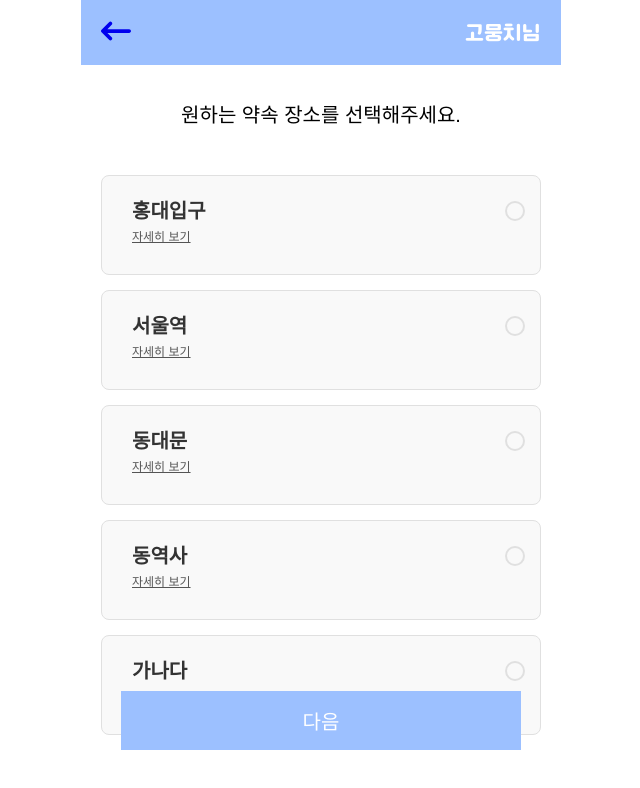
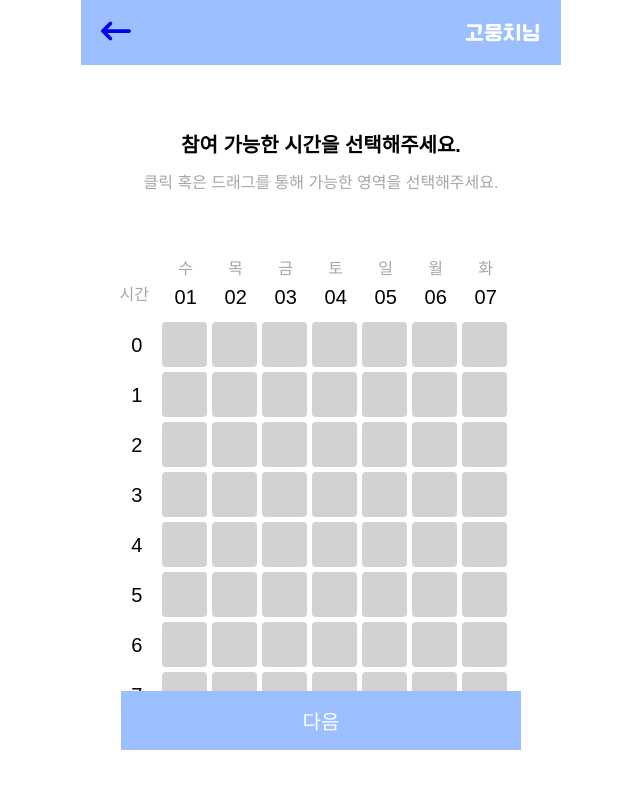
Before and after one commit to FRONT-END-BOOTCAMP-PLUS-3/moongchija, a Next.js app: page /vote/1 in a window 1280 px wide. Shown: the top 788 px of the page, without its empty margins (319-959 px from the left). Built offline with nearby package versions, Linux system fonts and the light colour scheme; a web font is replaced by a local one.

Commit message:
[style] vote url 내에서 컴포넌트 변환 및 스타일 수정

```diff
--- a/app/(with-arrow-header)/vote/[id]/_components/PlaceVote.module.scss
+++ b/app/(with-arrow-header)/vote/[id]/_components/PlaceVote.module.scss
@@ -22,23 +22,24 @@
       display: flex;
       flex-direction: column;
       padding: 15px;
-      border: 1px solid #e0e0e0;
+      border: 1px solid var(--grey-1-color);
       border-radius: 8px;
-      background: #f9f9f9;
+      background: var(--grey-2-color);
       cursor: pointer;
       transition: background 0.2s ease;
 
       &:hover {
-        background: #f0f0f0;
+        border-color: var(--pupple-color);
+        background: #ecebff;
       }
 
       &.selected {
-        border-color: #6200ee;
+        border-color: var(--pupple-color);
         background: #ecebff;
 
         .radioButton {
-          border-color: #6200ee;
-          background: #6200ee;
+          border-color: var(--pupple-color);
+          background: var(--pupple-color);
         }
       }
 
@@ -53,6 +54,11 @@
           font-size: var(--font-size-md);
           font-weight: bold;
           color: #333333;
+          .markerIcon {
+            margin-right: 5px;
+            font-size: var(--font-size-sm);
+            color: var(--pupple-color);
+          }
         }
         .radioButton {
           display: flex;
@@ -60,13 +66,13 @@
           justify-content: center;
           width: 20px;
           height: 20px;
-          border: 2px solid #e0e0e0;
+          border: 2px solid var(--grey-1-color);
           border-radius: 50%;
           transition: background 0.2s ease, border-color 0.2s ease;
 
           &.checked {
             background: #fff;
-            border-color: #6200ee;
+            border-color: var(--pupple-color);
           }
           .innerButton {
             width: 10px;
@@ -76,8 +82,8 @@
             transition: background 0.2s ease, border-color 0.2s ease;
 
             &.checked {
-              background: #6200ee;
-              border-color: #6200ee;
+              background: var(--pupple-color);
+              border-color: var(--pupple-color);
             }
           }
         }
@@ -86,11 +92,14 @@
       .placeLink {
         display: block;
         width: 60px;
-        margin-left: 15px;
+        margin-left: 38px;
         font-size: var(--font-size-xs);
         color: #555555;
         text-decoration: underline;
         white-space: nowrap;
+        &:hover {
+          color: var(--pupple-color);
+        }
       }
     }
   }
--- a/app/(with-arrow-header)/vote/[id]/_components/PlaceVote.tsx
+++ b/app/(with-arrow-header)/vote/[id]/_components/PlaceVote.tsx
@@ -2,20 +2,19 @@
 import { useState } from "react";
 import styles from "./PlaceVote.module.scss";
 import Button from "@/components/button/Button";
+import { FaMapMarkerAlt } from "react-icons/fa";
 
 interface Place {
   place: string;
   place_url: string;
 }
+interface PlaceVoteProps {
+  votePlaces: Place[];
+  onPlaceSelect: (place: string) => void; // 장소 선택 완료 시 호출되는 함수
+}
 
-const PlaceVote = () => {
-  const places: Place[] = [
-    { place: "홍대입구", place_url: "https://naver.me/xEABuNEP" },
-    { place: "서울역", place_url: "https://naver.me/xEABuNEP" },
-    { place: "동대문", place_url: "https://naver.me/xEABuNEP" },
-    { place: "동역사", place_url: "https://naver.me/xEABuNEP" },
-    { place: "가나다", place_url: "https://naver.me/xEABuNEP" },
-  ];
+const PlaceVote: React.FC<PlaceVoteProps> = ({ votePlaces, onPlaceSelect }) => {
+  const places: Place[] = votePlaces;
   const [selectedPlace, setSelectedPlace] = useState<string>("");
 
   const handleSelect = (place: string) => {
@@ -23,8 +22,7 @@ const PlaceVote = () => {
   };
   const handleSubmit = () => {
     if (selectedPlace) {
-      console.log("선택된 장소:", selectedPlace); // 콘솔 출력
-      alert(`선택된 장소: ${selectedPlace}`); // 사용자 피드백
+      onPlaceSelect(selectedPlace);
     } else {
       alert("장소를 선택해주세요.");
     }
@@ -43,7 +41,10 @@ const PlaceVote = () => {
             onClick={() => handleSelect(item.place)}
           >
             <div className={styles.itemTop}>
-              <div className={styles.placeName}>{item.place}</div>
+              <div className={styles.placeName}>
+                <FaMapMarkerAlt className={styles.markerIcon} />
+                {item.place}
+              </div>
               <div
                 className={`${styles.radioButton} ${
                   selectedPlace === item.place ? styles.checked : ""
--- a/app/(with-arrow-header)/vote/[id]/_components/TimeVote.module.scss
+++ b/app/(with-arrow-header)/vote/[id]/_components/TimeVote.module.scss
@@ -1,4 +1,5 @@
 .timeVoteContainer {
+  height: 100%;
   margin: 0 auto;
   background: white;
   padding: 20px;
@@ -17,8 +18,7 @@
   }
 
   .schedule {
-    width: 443px;
-
+    margin-left: 3%;
     .row {
       display: flex;
       margin-bottom: 10px;
--- a/app/(with-arrow-header)/vote/[id]/_components/TimeVote.tsx
+++ b/app/(with-arrow-header)/vote/[id]/_components/TimeVote.tsx
@@ -7,12 +7,16 @@ interface TimeRange {
   start_time: string; // "2025-01-02 12:00:00"
   end_time: string; // "2025-01-10 22:00:00"
 }
+interface TimeVotePageProps {
+  voteTimes: TimeRange;
+  onTimeSelect: (times: string[]) => void; // 시간 선택 완료 시 호출되는 함수
+}
 
-const TimeVotePage = () => {
-  const timeRange: TimeRange = {
-    start_time: "2025-01-01 00:00:00",
-    end_time: "2025-01-08 23:00:00",
-  };
+const TimeVotePage: React.FC<TimeVotePageProps> = ({
+  voteTimes,
+  onTimeSelect,
+}) => {
+  const timeRange: TimeRange = voteTimes;
 
   // 날짜 및 시간 목록 생성 함수
   const getDateList = (start: Date, end: Date) => {
@@ -106,8 +110,11 @@ const TimeVotePage = () => {
       });
     });
 
-    console.log(selectedArray); // 선택된 시간 출력
-    return selectedArray;
+    if (selectedArray.length === 0) {
+      alert("날짜를 선택해주세요");
+    } else {
+      return onTimeSelect(selectedArray);
+    }
   };
 
   return (
--- a/app/(with-arrow-header)/vote/[id]/page.tsx
+++ b/app/(with-arrow-header)/vote/[id]/page.tsx
@@ -3,12 +3,63 @@
 import styles from "./vote.module.scss";
 import TimeVotePage from "./_components/TimeVote";
 import PlaceVote from "./_components/PlaceVote";
+import { useState } from "react";
+
+interface VoteRange {
+  start_time: string; // "2025-01-02 12:00:00"
+  end_time: string; // "2025-01-10 22:00:00"
+  places: { place: string; place_url: string }[];
+}
 
 const VotePage = () => {
+  const voteRange: VoteRange = {
+    start_time: "2025-01-01 00:00:00",
+    end_time: "2025-01-07 23:00:00",
+    places: [
+      { place: "홍대입구", place_url: "https://naver.me/xEABuNEP" },
+      { place: "서울역", place_url: "https://naver.me/xEABuNEP" },
+      { place: "동대문", place_url: "https://naver.me/xEABuNEP" },
+      { place: "동역사", place_url: "https://naver.me/xEABuNEP" },
+      { place: "가나다", place_url: "https://naver.me/xEABuNEP" },
+    ],
+  };
+
+  const [step, setStep] = useState<number>(1); // 1: 시간 선택, 2: 장소 선택
+  const [selectedData, setSelectedData] = useState<{
+    times: string[];
+    place: string | null;
+  }>({
+    times: [], // 사용자가 선택한 시간 목록
+    place: null, // 사용자가 선택한 장소
+  });
+
+  const handleTimeSelection = (times: string[]) => {
+    setSelectedData((prev) => ({ ...prev, times })); // 선택한 시간 저장
+    setStep(2); // 장소 선택 단계로 이동
+  };
+
+  const handlePlaceSelection = (place: string) => {
+    setSelectedData((prev) => ({ ...prev, place })); // 선택한 장소 저장
+    alert(`최종 선택 데이터: ${JSON.stringify({ ...selectedData, place })}`);
+    // 이곳에 나중에 투표완료 API추가
+  };
   return (
     <div className={styles.voteContainer}>
-      {/* <TimeVotePage /> */}
-      <PlaceVote />
+      {step === 1 && (
+        <TimeVotePage
+          voteTimes={{
+            start_time: voteRange.start_time,
+            end_time: voteRange.end_time,
+          }}
+          onTimeSelect={handleTimeSelection}
+        />
+      )}
+      {step === 2 && (
+        <PlaceVote
+          votePlaces={voteRange.places}
+          onPlaceSelect={handlePlaceSelection}
+        />
+      )}
     </div>
   );
 };
--- a/app/globals.css
+++ b/app/globals.css
@@ -8,7 +8,8 @@
   padding: 0;
 }
 
-html, body {
+html,
+body {
   line-height: 1;
   font-family: var(--font-main);
 }
@@ -17,18 +18,86 @@ body {
   margin: 0;
 }
 
-body, div, span, applet, object, iframe,
-h1, h2, h3, h4, h5, h6, p, blockquote, pre,
-a, abbr, acronym, address, big, cite, code,
-del, dfn, em, img, ins, kbd, q, s, samp,
-small, strike, strong, sub, sup, tt, var,
-b, u, i, center, dl, dt, dd, ol, ul, li,
-fieldset, form, label, legend, table,
-caption, tbody, tfoot, thead, tr, th, td,
-article, aside, canvas, details, embed,
-figure, figcaption, footer, header, hgroup,
-menu, nav, output, ruby, section, summary,
-time, mark, audio, video {
+body,
+div,
+span,
+applet,
+object,
+iframe,
+h1,
+h2,
+h3,
+h4,
+h5,
+h6,
+p,
+blockquote,
+pre,
+a,
+abbr,
+acronym,
+address,
+big,
+cite,
+code,
+del,
+dfn,
+em,
+img,
+ins,
+kbd,
+q,
+s,
+samp,
+small,
+strike,
+strong,
+sub,
+sup,
+tt,
+var,
+b,
+u,
+i,
+center,
+dl,
+dt,
+dd,
+ol,
+ul,
+li,
+fieldset,
+form,
+label,
+legend,
+table,
+caption,
+tbody,
+tfoot,
+thead,
+tr,
+th,
+td,
+article,
+aside,
+canvas,
+details,
+embed,
+figure,
+figcaption,
+footer,
+header,
+hgroup,
+menu,
+nav,
+output,
+ruby,
+section,
+summary,
+time,
+mark,
+audio,
+video {
   margin: 0;
   padding: 0;
   border: 0;
@@ -37,16 +106,27 @@ time, mark, audio, video {
   vertical-align: baseline;
 }
 
-article, aside, details, figcaption, figure,
-footer, header, hgroup, menu, nav, section {
+article,
+aside,
+details,
+figcaption,
+figure,
+footer,
+header,
+hgroup,
+menu,
+nav,
+section {
   display: block;
 }
 
-ol, ul {
+ol,
+ul {
   list-style: none;
 }
 
-blockquote, q {
+blockquote,
+q {
   quotes: none;
 }
 
@@ -65,7 +145,7 @@ table {
 @font-face {
   font-family: "Cafe24Surround";
   src: url("/fonts/Cafe24Ssurround-v2.0.woff") format("woff"),
-       url("/fonts/Cafe24Ssurround-v2.0.woff2") format("woff2");
+    url("/fonts/Cafe24Ssurround-v2.0.woff2") format("woff2");
   font-weight: 400;
   font-style: normal;
 }
@@ -96,6 +176,7 @@ table {
   --mypage-orange: #fd8446;
   --mypage-pink: #fd565f;
   --exit-red: #ff2626;
+  --pupple-color: #6200ee;
 }
 
 body,
```
